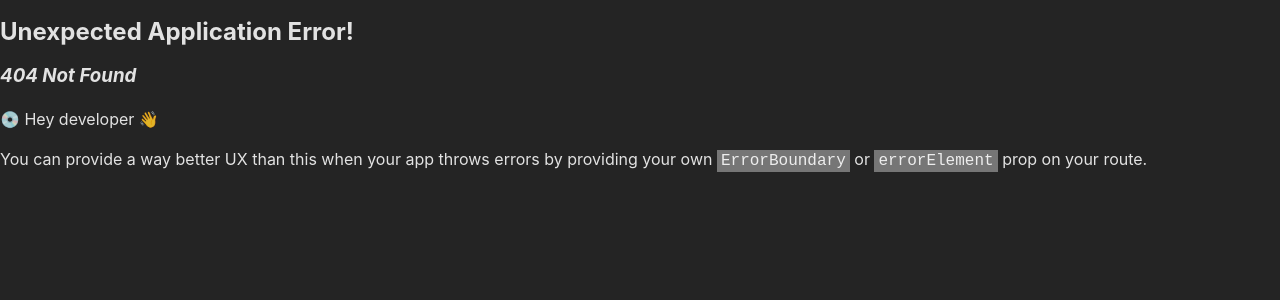
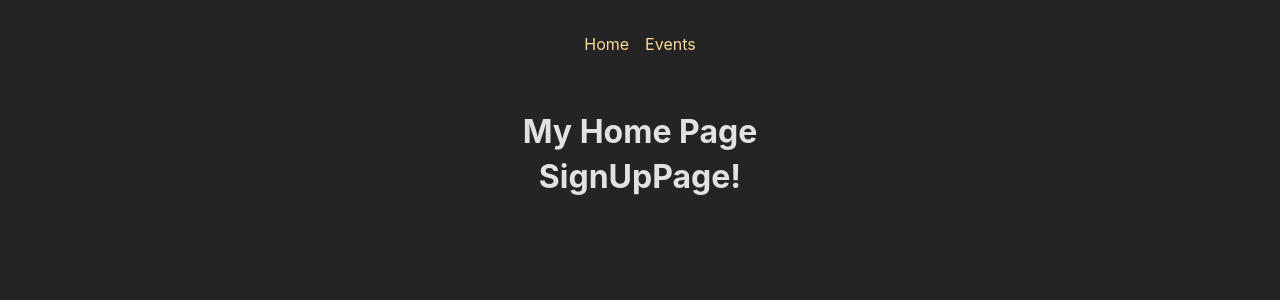
Before and after one commit to ThoI-i/event-app202502, a React (Vite) app: page /sign-up in a window 1280 px wide. Before the commit this address had no page. Shown: the top 300 px of the page. Built offline with nearby package versions, Linux system fonts and the light colour scheme.

Commit message:
250220 09:40 # 24. 인증을 위한 라우터 설정

```diff
--- /dev/null
+++ b/src/layout/HomeLayout.jsx
@@ -0,0 +1,12 @@
+import { Outlet } from "react-router-dom";
+
+const HomeLayout = () => {
+  return (
+    <>
+      <h1>My Home Page</h1>
+      <Outlet />
+    </>
+  );
+}
+
+export default HomeLayout;
--- /dev/null
+++ b/src/pages/SignUpPage.jsx
@@ -0,0 +1,5 @@
+const SignUpPage = () => {
+  return <h1>SignUpPage!</h1>;
+};
+
+export default SignUpPage;
--- /dev/null
+++ b/src/pages/WelcomPage.jsx
@@ -0,0 +1,5 @@
+const WelcomePage = () => {
+  return <h1>WelcomePage!</h1>;
+};
+
+export default WelcomePage;
--- a/src/routes/route-config.jsx
+++ b/src/routes/route-config.jsx
@@ -1,23 +1,37 @@
+
 import { createBrowserRouter } from 'react-router-dom';
 import ErrorPage from '../pages/ErrorPage';
-import HomePage from '../pages/HomePage';
+
 import EventsPage, { loader as eventsLoader } from '../pages/EventsPage';
 import RootLayout from '../layout/RootLayout';
 import EventDetailPage, { loader as eventDetailLoader, deleteAction } from '../pages/EventDetailPage';
 import EventLayout from '../layout/EventLayout';
 import NewEventPage, {action as manipulateAction} from '../pages/NewEventPage';
 import EditPage from '../pages/EditPage';
+import HomeLayout from '../layout/HomeLayout';
+import WelcomePage from '../pages/WelcomePage';
+import SignUpPage from '../pages/SignUpPage';
 
 
 const router = createBrowserRouter([
   {
     path: '/',
     element: <RootLayout />,
-    // errorElement: <ErrorPage />,
+    errorElement: <ErrorPage />,
     children: [
       {
-        index: true,
-        element: <HomePage />,
+        path: '/',
+        element: <HomeLayout />,
+        children: [
+          {
+            index: true,
+            element: <WelcomePage />
+          }, // 웰컴페이지 (로그인 화면 or 로그인 완료시 보여줄 화면)
+          {
+            path: '/sign-up',
+            element: <SignUpPage />
+          }
+        ]
       },
       {
         path: '/events',
```
